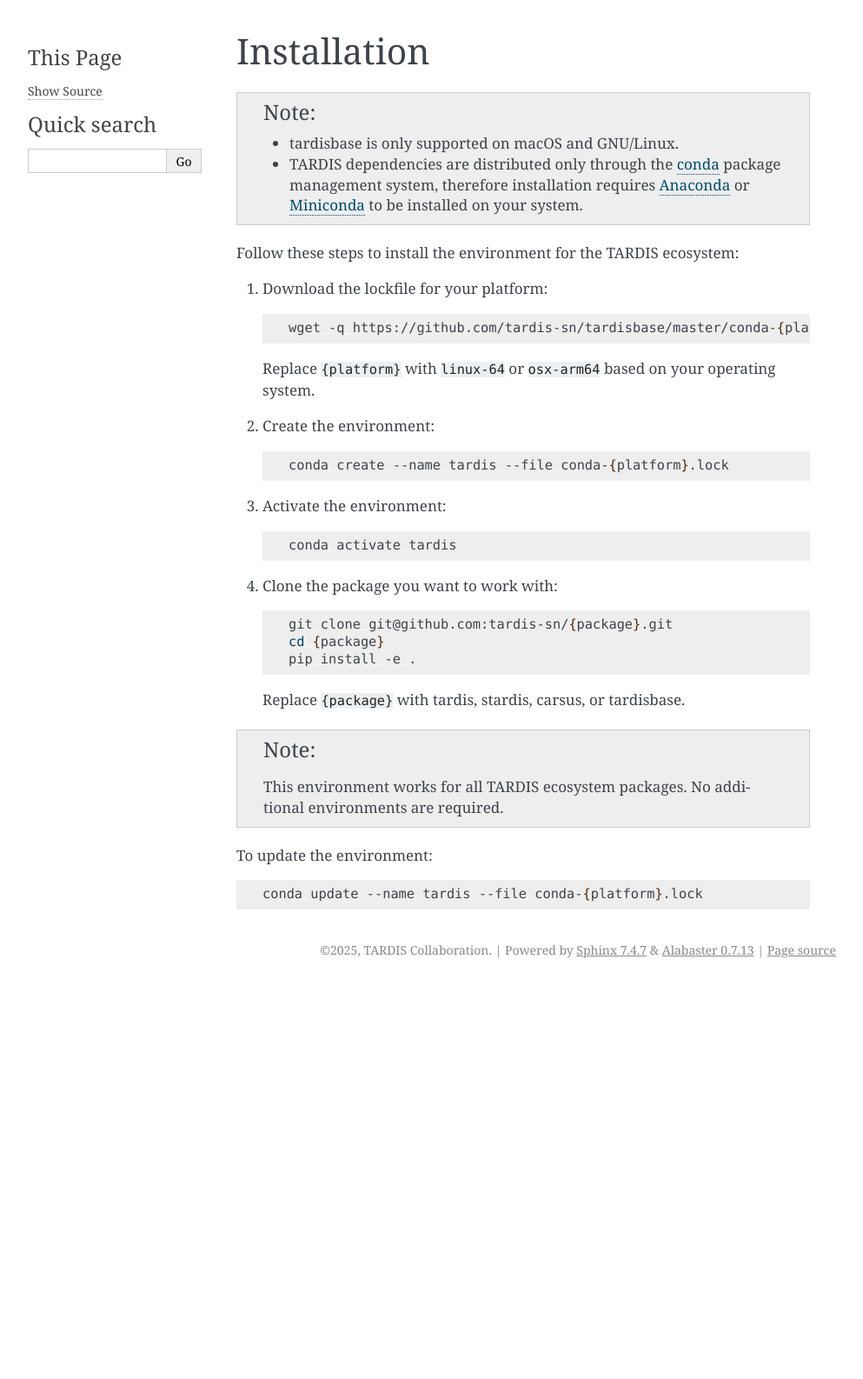
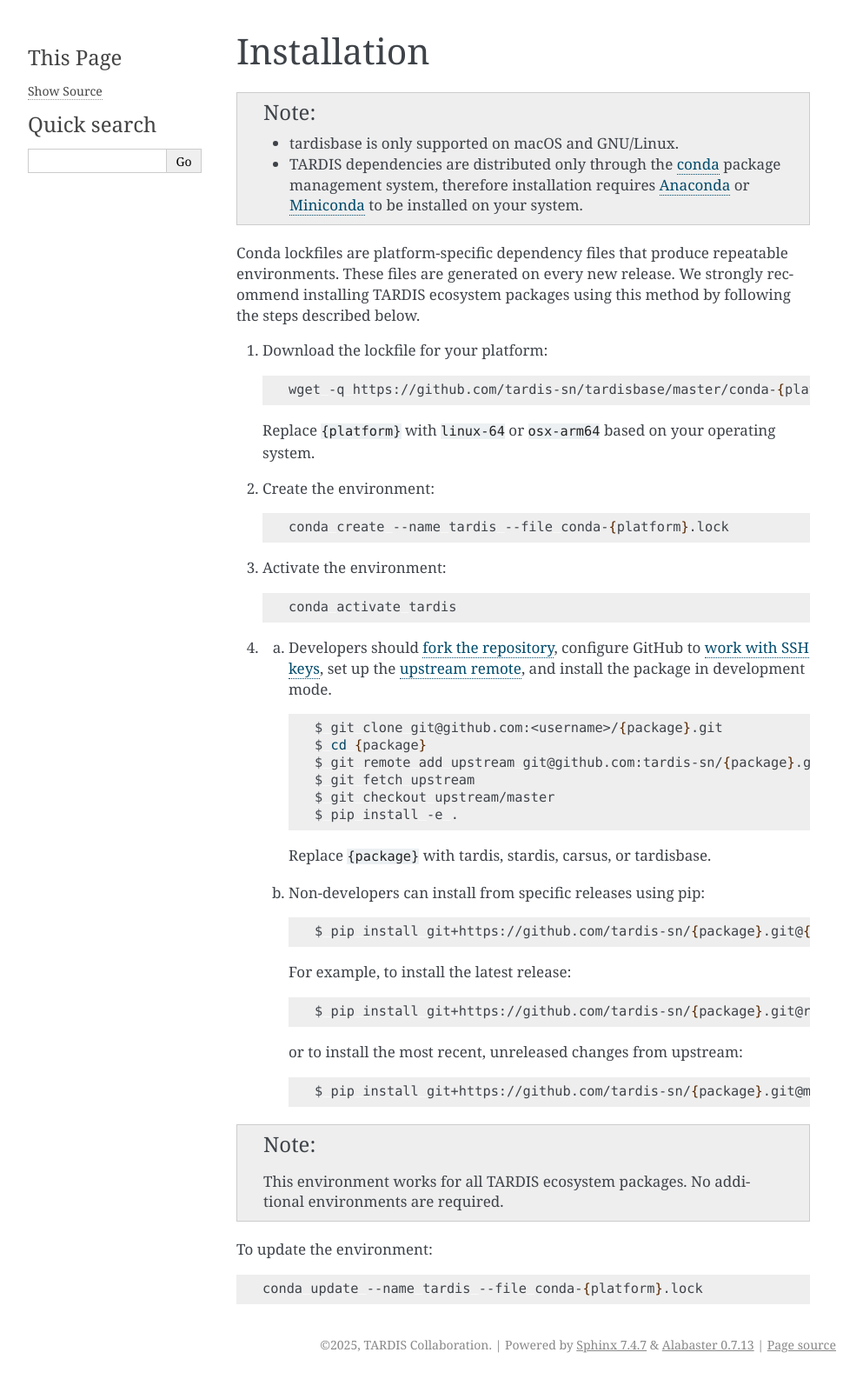
Before and after one commit to tardis-sn/tardisbase, a Sphinx documentation site: the page built from docs/installation.rst, in a window 1280 px wide. Shown: the whole page at 87% size, without its empty margins (148-1141 px from the left). Built offline with Sphinx 7.4.7, drawn with Linux system fonts in a browser that asks for light colours; the version number could not be read and is left out; before the commit the page ends 1132 px from its top, so only the background shows below that.

Commit message:
further improve the installation docs

```diff
--- a/docs/installation.rst
+++ b/docs/installation.rst
@@ -8,7 +8,9 @@ Installation
       or `Miniconda <https://conda.io/projects/conda/en/latest/user-guide/install/index.html>`_
       to be installed on your system.
 
-Follow these steps to install the environment for the TARDIS ecosystem:
+Conda lockfiles are platform-specific dependency files that produce repeatable environments.
+These files are generated on every new release. We strongly recommend installing TARDIS ecosystem
+packages using this method by following the steps described below.
 
 1. Download the lockfile for your platform:
 
@@ -30,15 +32,39 @@ Follow these steps to install the environment for the TARDIS ecosystem:
 
        conda activate tardis
 
-4. Clone the package you want to work with:
+4. a. Developers should `fork the repository <https://github.com/tardis-sn/{package}/fork>`_, configure
+      GitHub to `work with SSH keys <https://docs.github.com/en/authentication/connecting-to-github-with-ssh>`_,
+      set up the `upstream remote <https://docs.github.com/en/pull-requests/collaborating-with-pull-requests/working-with-forks/configuring-a-remote-for-a-fork>`_,
+      and install the package in development mode.
 
-   .. code-block:: bash
+      .. code-block:: bash
 
-       git clone git@github.com:tardis-sn/{package}.git
-       cd {package}
-       pip install -e .
+        $ git clone git@github.com:<username>/{package}.git
+        $ cd {package}
+        $ git remote add upstream git@github.com:tardis-sn/{package}.git
+        $ git fetch upstream
+        $ git checkout upstream/master
+        $ pip install -e .
 
-   Replace ``{package}`` with tardis, stardis, carsus, or tardisbase.
+      Replace ``{package}`` with tardis, stardis, carsus, or tardisbase.
+
+   b. Non-developers can install from specific releases using pip:
+
+      .. code-block:: bash
+
+        $ pip install git+https://github.com/tardis-sn/{package}.git@{tag}
+
+      For example, to install the latest release:
+
+      .. code-block:: bash
+
+        $ pip install git+https://github.com/tardis-sn/{package}.git@release-latest
+
+      or to install the most recent, unreleased changes from upstream:
+
+      .. code-block:: bash
+
+        $ pip install git+https://github.com/tardis-sn/{package}.git@master
 
 .. note::
    This environment works for all TARDIS ecosystem packages. No additional environments are required.
```
Also changed, not shown: installation.rst (deleted, +0 -10 lines).
